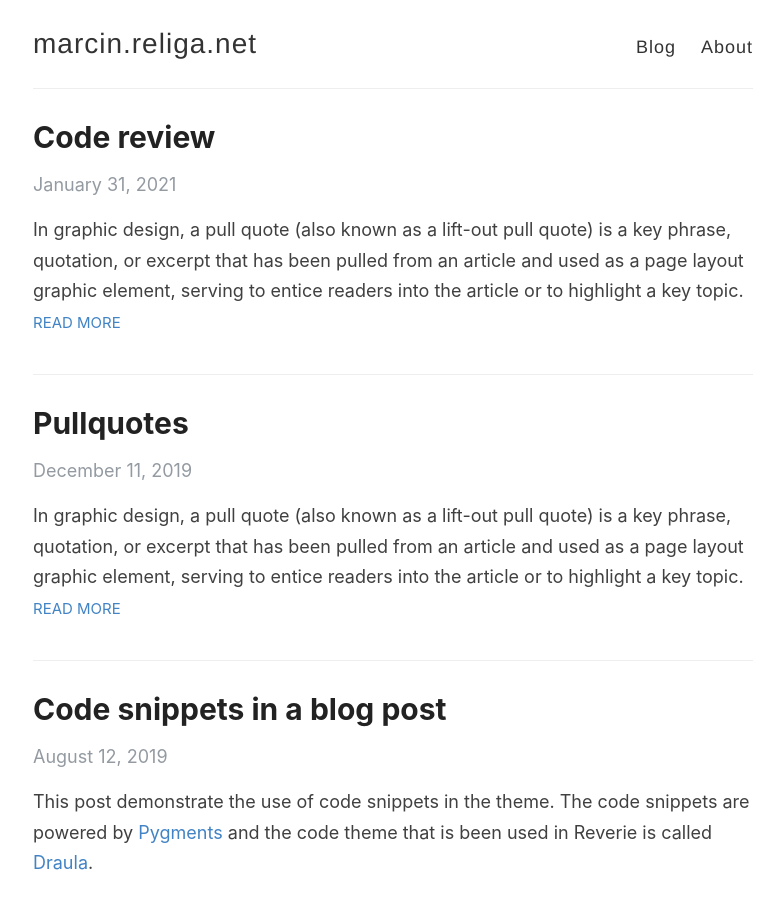
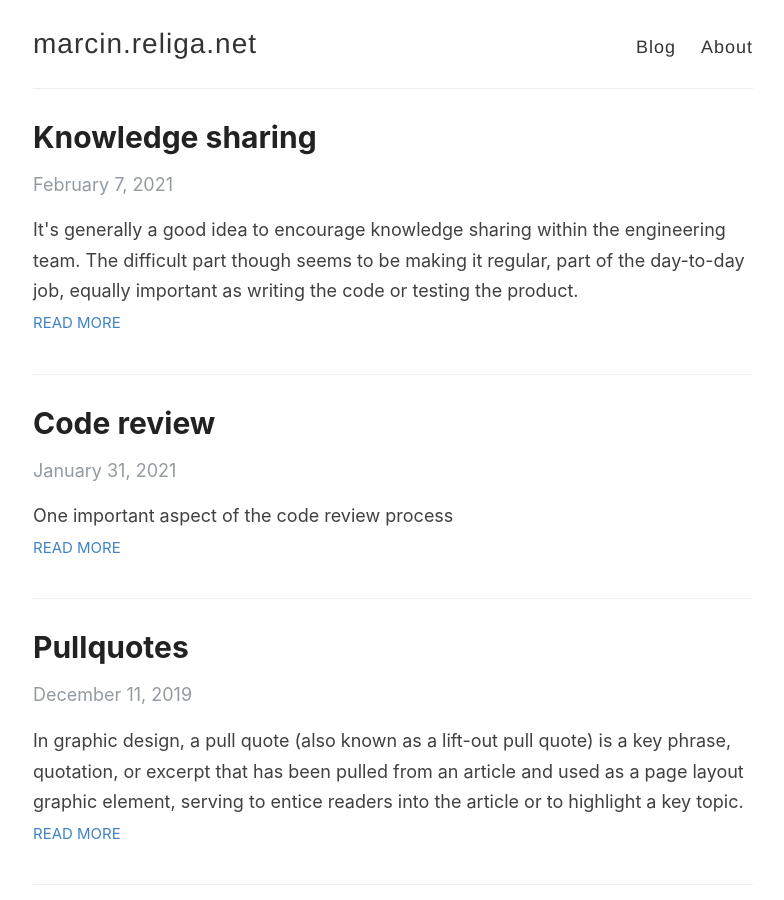
Before and after one commit to marcinreliga/marcinreliga.github.io, a Jekyll site: the page built from index.html, in a window 1280 px wide and 900 px high. Shown: the whole window, without its empty margins (247-1031 px from the left). Built offline with Jekyll 4.4.1, drawn with Linux system fonts in a browser that asks for light colours; the list of posts is cut into pages by our own code; part of the change alters nothing that is shown.

Commit message:
add knowledge sharing article

```diff
--- a/_posts/2021-01-31-code-review.md
+++ b/_posts/2021-01-31-code-review.md
@@ -2,7 +2,7 @@
 layout: post
 title:  Code review
 #categories: [HTML,Code]
-excerpt: In graphic design, a pull quote (also known as a lift-out pull quote) is a key phrase, quotation, or excerpt that has been pulled from an article and used as a page layout graphic element, serving to entice readers into the article or to highlight a key topic.
+excerpt: One important aspect of the code review process
 ---
 One of the common aspects of my work as a developer is reviewing the code written by others. There are tons of articles that talk about best practices when doing so, however I found [this one](https://mtlynch.io/code-review-love/) from [Michael Lynch](https://twitter.com/deliberatecoder) particularly interesting, as instead of talking about the reviewer's role, it focuses on the author of the code (*reviewee*).
 
--- /dev/null
+++ b/_posts/2021-02-07-knowledge-sharing.md
@@ -0,0 +1,41 @@
+---
+layout: post
+title:  Knowledge sharing
+#categories: [HTML,Code]
+excerpt: It's generally a good idea to encourage knowledge sharing within the engineering team. The difficult part though seems to be making it regular, part of the day-to-day job, equally important as writing the code or testing the product.
+---
+It's generally a good idea to encourage knowledge sharing within the engineering team. The difficult part though seems to be making it regular, part of the day-to-day job, equally important as writing the code or testing the product.
+
+### Previous approach
+In our team we had this idea of Knowledge Sharing meeting. Every two weeks we had 1 hour slot booked for all iOS engineers to meet together. Every session would have someone to present a topic, usually in a form of presentation and / or code walkthrough. Then at the end we would have a short discussion about the subject.
+
+This approach presented a few problems:
+- Topics took time to prepare. Because of that the sessions were often delayed / cancelled.
+- It was sometimes hard to get someone to commit to prepare a topic, having that implicit (and probably unjustified - read on) expectation that it has to be something well prepared and thoroughly researched.
+
+As a result we ended up not having that many knowledge sharing sessions as we hoped for.
+
+### New approach
+Seeing that previous approach wasn't really effective in what we wanted to be I proposed that we try a different approach.
+
+The new idea is based on a few simple rules:
+- Each session (every two weeks) has an owner that is responsible for bringing the topic.
+- The topics should be short and not require much (or any) preparation.
+- The main part of the session is the discussion, not the presentation.
+
+Overall the main benefit of the new approach should be the following: **Every two weeks the knowledge sharing session will happen**.
+
+### How to find a topic
+My idea for the knowledge sharing topics was to make it easy. Some examples that I propose:
+- Did you read an interesting article recently? Can be iOS, can be engineering in general. Bring it, summarise it, go together through code examples (if applicable).
+- Did you recently solve a challenging, tricky bug in our codebase? Walk us through the solution (yes, it should be part of the good pull request too, but in a bigger team probably not that many people have seen it before it got merged).
+- Did you encounter some interesting problem when working on your side project? Tell us about it, show some code example if you can.
+- Are there some important changes coming up in the tool your team uses? Or in the general ecosystem relevant to your domain? Bring the changelog (or a good article summarising the changes), go through them together.
+
+### Would it work?
+We've only just started with that new approach, so given our current schedule it will take a couple of months to evaluate how are we doing. One thing though that I already noticed is that by having a short, almost casual topic, it's easy to start some discussions around it, that are interesting in itself, but also sometimes lead to quite unexpected learnings in other, only loosely related domains.
+
+### Regular by default, extensive optionally
+At the end, it's worth emphasising that using this new approach does not mean we cannot have bigger, well researched topics prepared, whenever someone wants to do it.
+
+But by making it optional, my hope is to lower the pressure while doing so, while sticking to the principle of making the sessions regular by default. And extensive only optionally.
```
